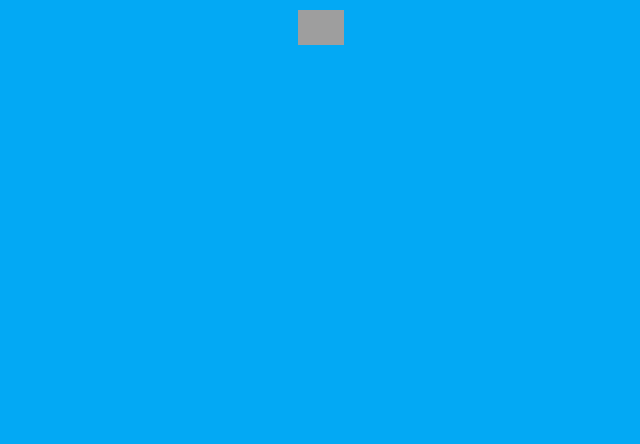
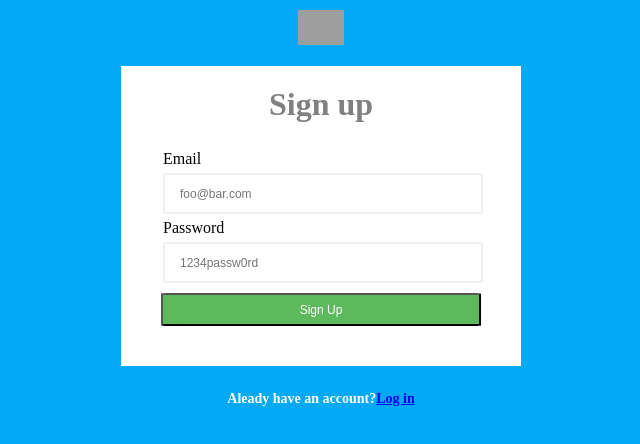
Before and after one commit to lbandy79/Analog-Sea, a plain HTML site: page index.html in a window 1280 px wide. Shown: the whole page, without its empty margins (319-959 px from the left). Drawn offline with Linux system fonts and the light colour scheme; grey boxes are pictures that could not be loaded; a web font is replaced by a local one.

Commit message:
Finished Project

```diff
--- a/index.html
+++ b/index.html
@@ -3,8 +3,18 @@
 <head>
 	<title>Analog Sea</title>
 	<link rel="stylesheet" type="text/css" href="main.css">
+	<link href='https://fonts.googleapis.com/css?family=Mallanna' rel='stylesheet'>
 </head>
 <body>
 	<img class="logo" src="https://tf-curricula-prod.s3.amazonaws.com/curricula/5b3249003592fc371bac5c6254b50c9c/FEWD-001/v6/assets2/1.6.2_challenge_signup_form/logo.png">
+	<form action="/sign-up/" method='post'>
+		<h1>Sign up</h1>
+		<fieldset name="sign-up">
+			<label for="email" required>Email</label><input type="email" name="email" id="email" placeholder="foo@bar.com" required/>
+			<label for="password" required>Password</label><input type="Password" name="password" id="password" placeholder="1234passw0rd" required/>
+		</fieldset>
+		<button type="submit">Sign Up</button>
+	</form>
+	<h6>Aleady have an account?<a href="https://is5-ssl.mzstatic.com/image/thumb/Purple71/v4/6b/79/98/6b799807-eead-a261-aadd-5f514a57e760/pr_source.png/246x0w.png">Log in</a>
 </body>
 </html>
--- a/main.css
+++ b/main.css
@@ -9,3 +9,65 @@ body {
     margin-right: auto;
     display: block;
 }
+form {
+	width: 320px;
+	height: auto;
+	margin-right: auto;
+	margin-left: auto;
+	background-color: white;
+	padding-right: 40px;
+	padding-left: 40px;
+	margin-top: 10px;
+	padding-bottom: 40px;
+}
+h1 {
+	color: grey;
+    padding-top: 20px;
+    font-family: mallanna;
+    text-align: center;
+}
+label {
+	font-family: mallanna;
+    display: block;
+    padding-top: 5px;
+    padding-bottom: 5px;
+    margin-right: auto;
+    margin-left: auto;
+}
+input {
+	width: 286px;
+    height: 22px;
+    border-color: #8080801f;
+    border-radius: 2%;
+    padding-left: 15px;
+    padding-right: 15px;
+    padding-top: 8px;
+    padding-bottom: 7px;
+    font-size: 12px;
+    border-style: solid;
+    margin-left: auto;
+    margin-right: auto;
+}
+fieldset {
+	border: none;
+	padding-left: 0%;
+	padding-top: 0%;
+}
+button {
+	background-color: #2fa72fc7;
+    color: white;
+    width: 320px;
+    border-radius: 2%;
+    padding-left: 15px;
+    padding-right: 15px;
+    padding-top: 8px;
+    padding-bottom: 7px;
+    font-size: 12px;
+}
+h6 {
+	color: white;
+    font-family: mallanna;
+    font-size: 14px;
+    text-align: center;
+    margin-top: 2%;
+}
```
